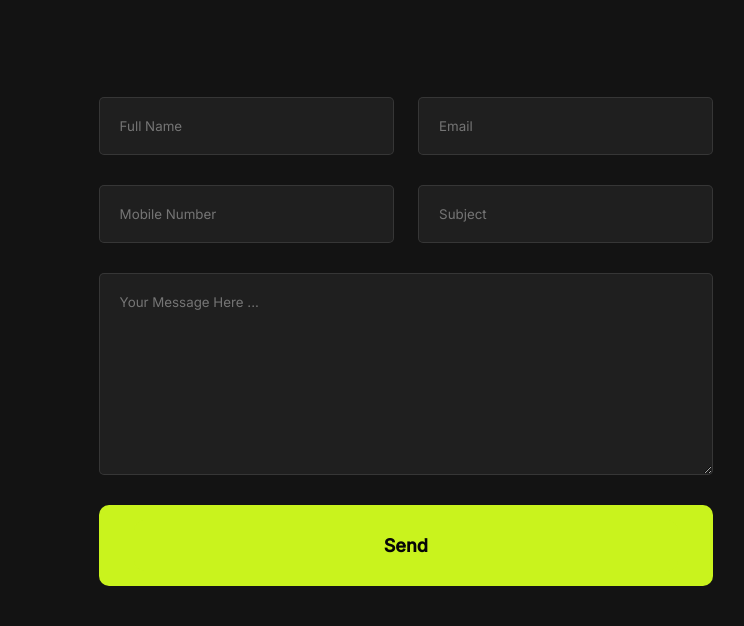
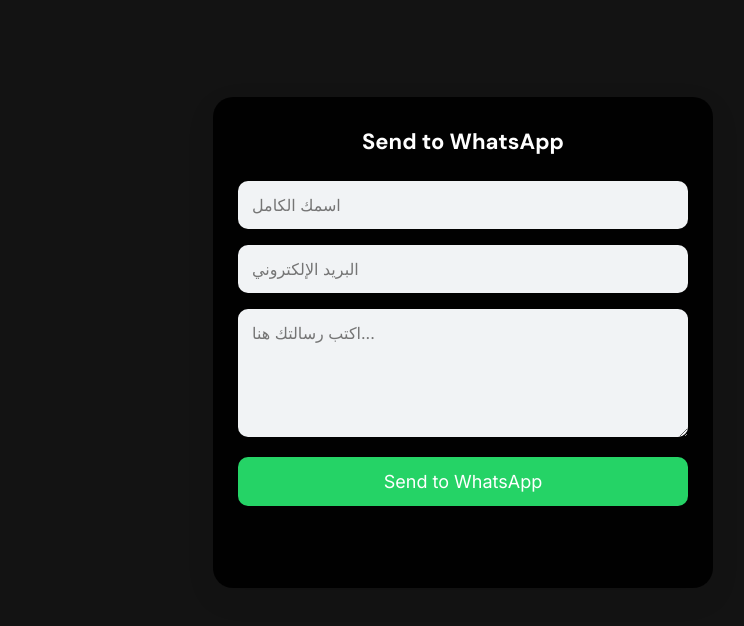
Before and after one commit to THE8SITE/MOHAMED-YASER, a plain HTML site: page index.html in a window 1280 px wide. Shown: the part 1484-2110 px from the top of the page, 439-1183 px from the left. Drawn offline with Linux system fonts and the light colour scheme.

Commit message:
Add files via upload

```diff
--- a/index.html
+++ b/index.html
@@ -129,20 +129,28 @@
                 </div>
             </div>
 
+              <form class="contact-card" onsubmit="sendToWhatsApp(event)">
+    <h2>Send to WhatsApp</h2>
+    <input type="text" id="name" placeholder="اسمك الكامل" required />
+    <input type="email" id="email" placeholder="البريد الإلكتروني" required />
+    <textarea id="message" placeholder="اكتب رسالتك هنا..." rows="5" required></textarea>
+    <button type="submit">Send to WhatsApp</button>
+  </form>
 
-         <form action="">
-                <div class="inpts_form">
-                    <input type="text" placeholder="Full Name">
-                    <input type="text" placeholder="Email">
-                    <input type="text" placeholder="Mobile Number">
-                    <input type="text" placeholder="Subject">
+  <script>
+    function sendToWhatsApp(e) {
+      e.preventDefault();
+      const name = document.getElementById("name").value;
+      const email = document.getElementById("email").value;
+      const message = document.getElementById("message").value;
 
-                    <textarea name="" id="" rows="10" placeholder="Your Message Here ..."></textarea>
-                </div>
+      const phone = "201158678135";
+      const text = `👋 مرحبًا، لدي رسالة جديدة من الموقع:\n\n🧑 الاسم: ${name}\n📧 البريد: ${email}\n💬 الرسالة: ${message}`;
+      const url = `https://wa.me/${phone}?text=${encodeURIComponent(text)}`;
 
-            <h2><a href="send.html"target="_blank"><div class="btn"><p class="btn">send</p></a></h2>
-
-            </form>
+      window.open(url, "_blank");
+    }
+  </script>
 
 
     </section>
--- a/style.css
+++ b/style.css
@@ -591,3 +591,72 @@ header .links .logo,
         margin-left: 15px;
     }
 }
+
+
+.contact-card {
+      background: rgba(0, 0, 0, 0.9);
+      backdrop-filter: blur(8px);
+      border-radius: 20px;
+      box-shadow: 0 10px 30px rgba(0, 0, 0, 0.08);
+      padding: 30px 25px;
+      width: 100%;
+      max-width: 500px;
+      transition: 0.3s;
+    }
+
+    .contact-card h2 {
+      margin-bottom: 25px;
+      font-size: 22px;
+      text-align: center;
+      color: #ffffff;
+    }
+
+    .contact-card input,
+    .contact-card textarea {
+      width: 100%;
+      padding: 14px;
+      margin-bottom: 16px;
+      border: none;
+      border-radius: 10px;
+      background: #f1f3f5;
+      font-size: 16px;
+      transition: 0.2s;
+    }
+
+    .contact-card input:focus,
+    .contact-card textarea:focus {
+      outline: none;
+      background: #fff;
+      box-shadow: 0 0 0 2px #25d36680;
+    }
+
+    .contact-card button {
+      width: 100%;
+      background: #25d366;
+      color: white;
+      font-size: 18px;
+      border: none;
+      border-radius: 10px;
+      padding: 14px;
+      cursor: pointer;
+      transition: background 0.3s ease;
+    }
+
+    .contact-card button:hover {
+      background: #1aa855;
+    }
+
+    @media (max-width: 480px) {
+      .contact-card {
+        padding: 25px 18px;
+      }
+
+      .contact-card h2 {
+        font-size: 20px;
+      }
+
+      .contact-card button {
+        font-size: 16px;
+        padding: 12px;
+      }
+    }
```
